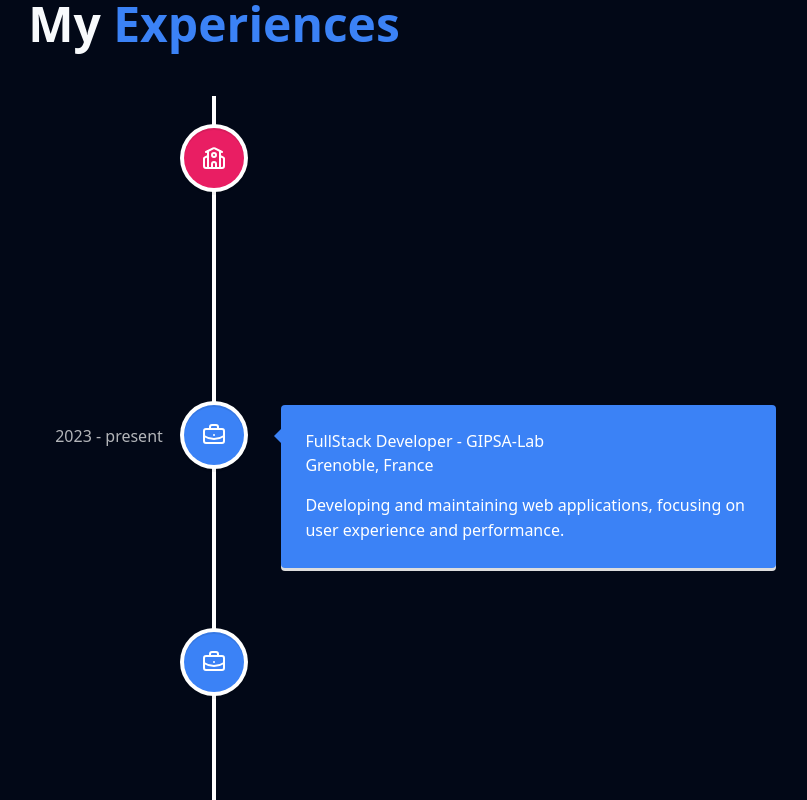
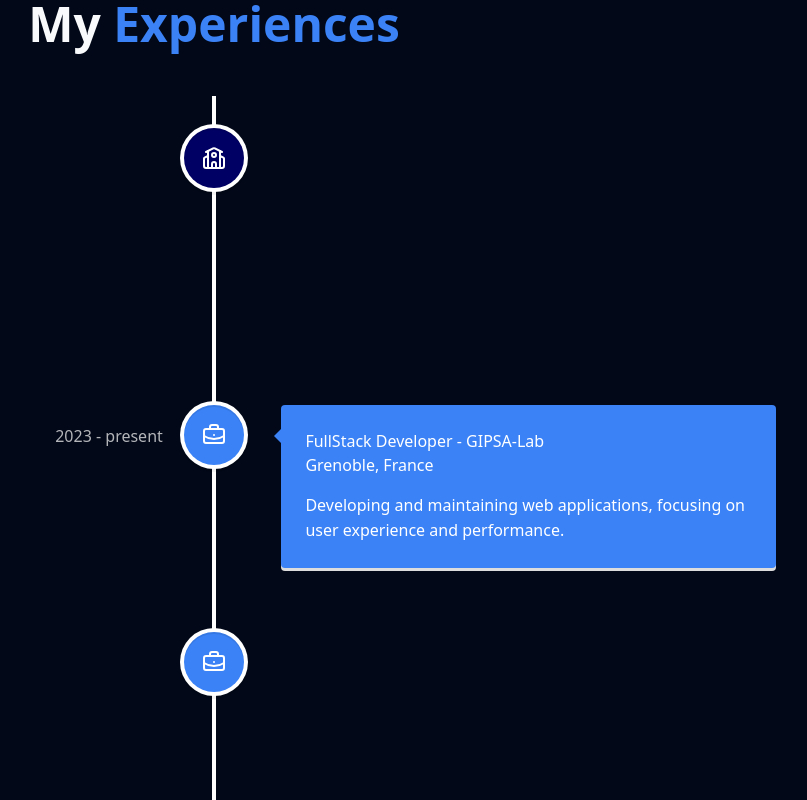
Before and after one commit to teovlt/portfolioFreelance, a React (Vite) app: page / in a window 1280 px wide. Shown: the part 1680-2480 px from the top of the page, without its empty margins (426-1233 px from the left). Built offline with nearby package versions, Linux system fonts and the light colour scheme.

Commit message:
Fix line color by theme and set a variant of blue for school elements of timeline

```diff
--- a/src/pages/Experiences.tsx
+++ b/src/pages/Experiences.tsx
@@ -12,7 +12,7 @@ const timelineData = [
     description:
       "Specializing in software engineering, focusing on full-stack development and system design. In apprenticeship at GIPSA-Lab.",
     icon: <SchoolIcon />,
-    bgColor: "rgb(233, 30, 99)",
+    bgColor: "rgb(0, 0,100)",
   },
   {
     type: "work",
@@ -40,7 +40,7 @@ const timelineData = [
     subtitle: "Grenoble, France",
     description: "Focus on software development, algorithms, and data structures.",
     icon: <SchoolIcon />,
-    bgColor: "rgb(233,30,99)",
+    bgColor: "rgb(0, 0,100)",
   },
 ];
 
@@ -56,7 +56,7 @@ export const Experiences = () => {
         >
           My <span className="text-primary">Experiences</span>
         </motion.h2>
-        <VerticalTimeline>
+        <VerticalTimeline lineColor="var(--timeline-line-color)">
           {timelineData.map((item, index) => (
             <VerticalTimelineElement
               key={index}
--- a/src/styles/index.css
+++ b/src/styles/index.css
@@ -4,6 +4,7 @@
 
 @layer base {
   :root {
+    --timeline-line-color: #000000;
     --background: 0 0% 100%;
     --foreground: 222.2 84% 4.9%;
 
@@ -36,6 +37,7 @@
   }
 
   .dark {
+    --timeline-line-color: #ffffff;
     --background: 222.2 84% 4.9%;
     --foreground: 210 40% 98%;
 
```
